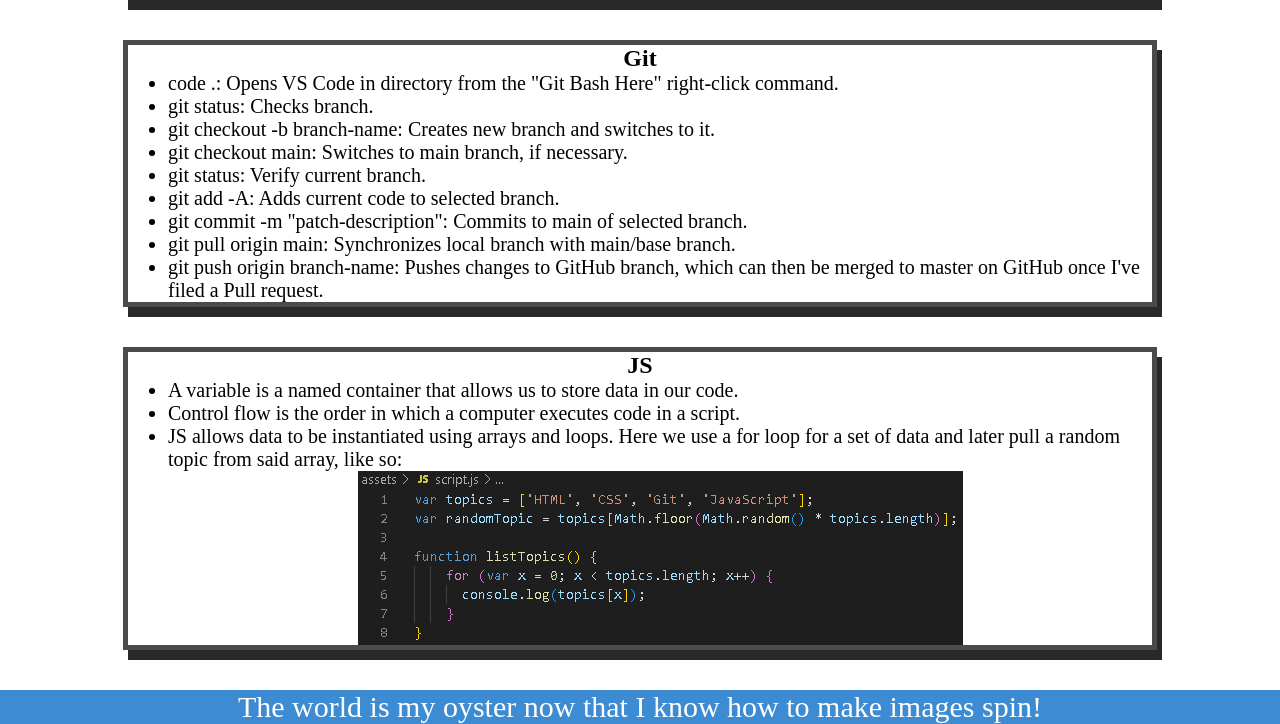
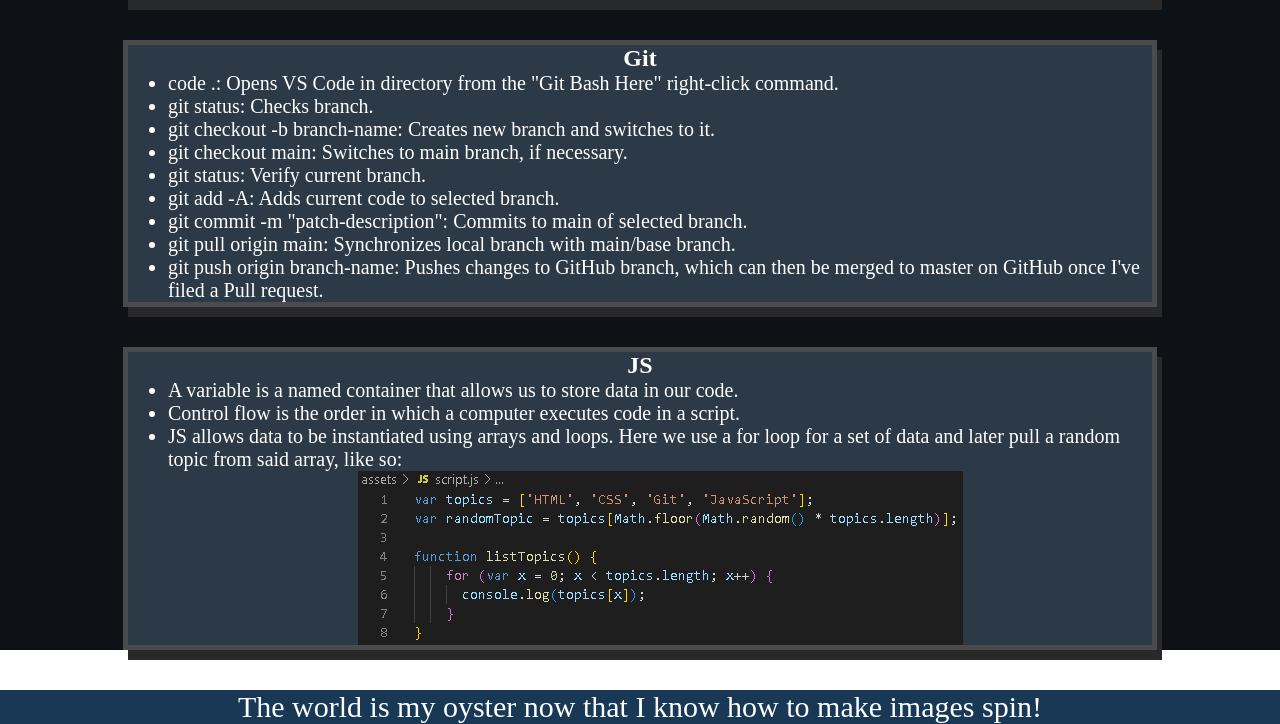
Before and after one commit to NoahJRalph/prework-study-guide, a plain HTML site: page index.html in a window 1280 px wide. Shown: the part 1589-2313 px from the top of the page. Drawn offline with Linux system fonts and the light colour scheme.

Commit message:
Dark mode babyyyyyyyyyyyyy

```diff
--- a/assets/style.css
+++ b/assets/style.css
@@ -1,19 +1,25 @@
 * {
- margin: 0;
- padding: 0;
+ margin: 0px;
+ padding: 0px;
 }
 
 header {
     width: 100%;
     height: auto;
-    background-color: rgb(61, 139, 211);
+    background-color: rgb(24, 56, 85);
+    color: white;
+}
+
+main {
+    height: auto;
+    background-color: rgb(14, 18, 22);
     color: white;
 }
 
 footer {
     width: 100%;
     height: auto;
-    background-color: rgb(61, 139, 211);
+    background-color: rgb(24, 56, 85);
     color: white;
     padding-bottom: auto;
     margin-bottom: 0px;
@@ -60,4 +66,5 @@ p {
     margin: 40px auto;
     border: 5px solid rgb(75, 75, 75);
     box-shadow: 5px 10px #292929;
+    background-color: rgb(44, 57, 70);
 }
```
